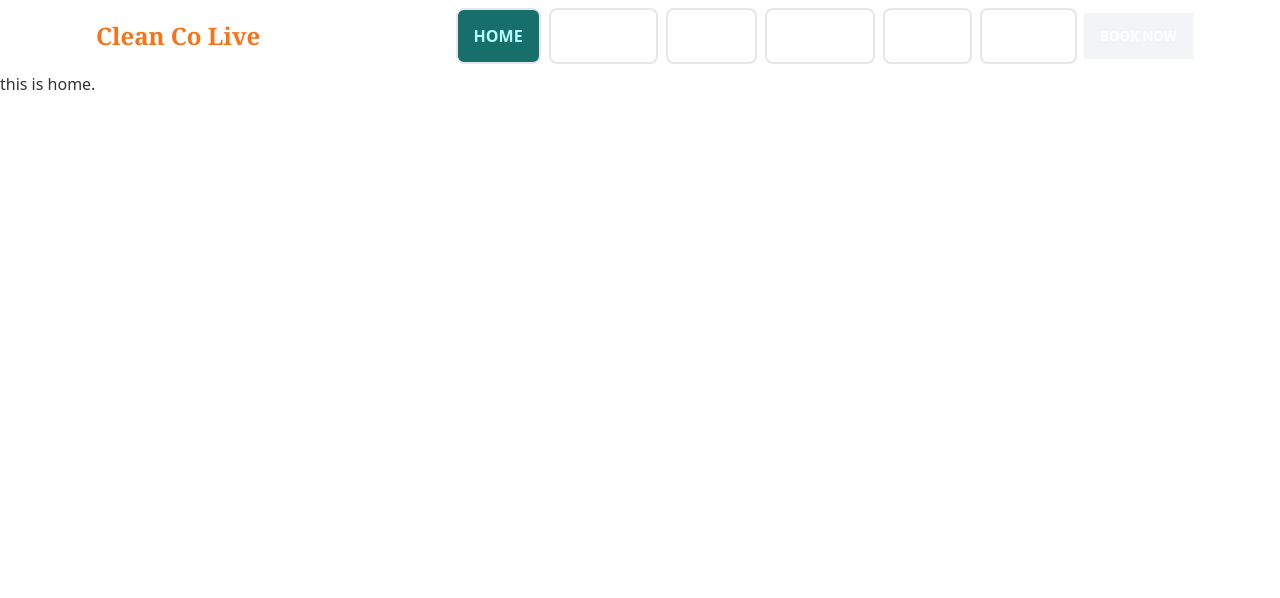
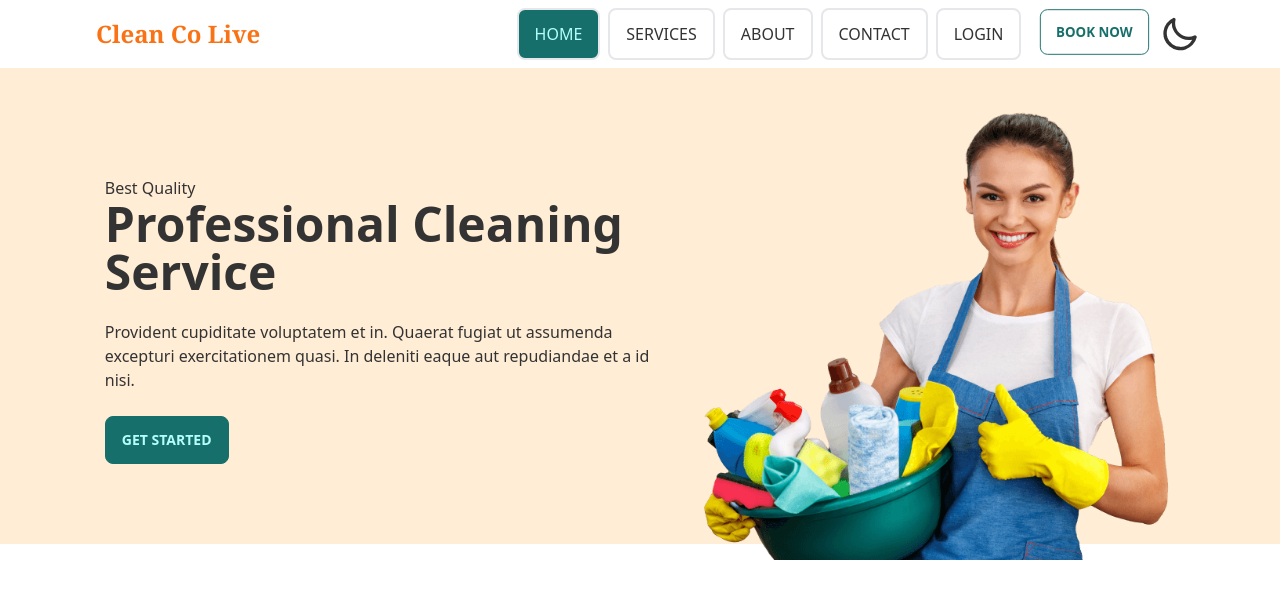
Before and after one commit to SantoSaha508/clen-full-project-, a React (Create React App) app: page / in a window 1280 px wide. Shown: the top 598 px of the page. Built offline with nearby package versions, Linux system fonts and the light colour scheme.

Commit message:
add landing in home

```diff
--- a/package.json
+++ b/package.json
@@ -11,6 +11,7 @@
     "react-dom": "^18.2.0",
     "react-router-dom": "^6.3.0",
     "react-scripts": "5.0.1",
+    "theme-change": "^2.0.2",
     "web-vitals": "^2.1.4"
   },
   "scripts": {
--- a/public/index.html
+++ b/public/index.html
@@ -1,5 +1,5 @@
 <!DOCTYPE html>
-<html lang="en" data-theme="light">
+<html lang="en">
   <head>
     <meta charset="utf-8" />
     <link rel="icon" href="%PUBLIC_URL%/favicon.ico" />
@@ -39,5 +39,6 @@
       To begin the development, run `npm start` or `yarn start`.
       To create a production bundle, use `npm run build` or `yarn build`.
     -->
+    <script src="https://cdn.jsdelivr.net/npm/theme-change@2.0.2/index.js"></script>
   </body>
 </html>
--- a/src/App.js
+++ b/src/App.js
@@ -1,24 +1,26 @@
 import { Routes, Route } from 'react-router-dom';
 import './App.css';
 import Navbar from './components/Navbar';
-import About from './pages/About';
-import Contact from './pages/Contact';
-import Home from './pages/Home';
-import Login from './pages/Login';
-import Services from './pages/Services';
-import SignUp from './pages/SignUp';
+import {publicRoute} from './routes/publicRoute'
+
+
 
 function App() {
   return (
     <div>
       <Navbar>
         <Routes>
-          <Route path="/" element={<Home></Home>}></Route>
+          {/* <Route path="/" element={<Home></Home>}></Route>
           <Route path="/services" element={<Services></Services>}></Route>
           <Route path="/about" element={<About></About>}></Route>
           <Route path="/contact" element={<Contact></Contact>}></Route>
           <Route path="/login" element={<Login></Login>}></Route>
-          <Route path="/signup" element={<SignUp></SignUp>}></Route>
+          <Route path="/signup" element={<SignUp></SignUp>}></Route> */}
+          {
+            publicRoute.map(({ path, Component }, index) => (
+              <Route key={index} path={path} element={<Component></Component>}
+              />))
+          }
         </Routes>
       </Navbar>
 
--- a/src/components/Navbar.js
+++ b/src/components/Navbar.js
@@ -2,56 +2,78 @@ import React from 'react';
 import { Link, NavLink } from "react-router-dom";
 
 const Navbar = ({ children }) => {
+    const clickedd = () => {
+        console.log("clicked");
+    }
     return (
-        <div class="drawer drawer-end">
-            <input id="my-drawer-3" type="checkbox" class="drawer-toggle" />
-            <div class="drawer-content flex flex-col">
+        <div className="drawer drawer-end">
+            <input id="my-drawer-3" type="checkbox" className="drawer-toggle" />
+            <div className="drawer-content flex flex-col">
                 {/* <!-- Navbar --> */}
-                <div class="w-full navbar  px-20">
-                    <div class="flex-1 px-2 mx-2 font-serif font-bold text-2xl text-orange-500">Clean Co Live</div>
-                    <div class="flex-none lg:hidden">
-                        <label for="my-drawer-3" class="btn btn-square btn-ghost">
-                            <svg xmlns="http://www.w3.org/2000/svg" fill="none" viewBox="0 0 24 24" class="inline-block w-6 h-6 stroke-current"><path stroke-linecap="round" stroke-linejoin="round" stroke-width="2" d="M4 6h16M4 12h16M4 18h16"></path></svg>
+                <div className="w-full navbar bg-base-100 fixed top-0 z-50 lg:px-20">
+                    <div className="flex-1 px-2 mx-2 font-serif font-bold text-2xl text-orange-500">Clean Co Live
+                    </div>
+
+                    <div className="flex-none lg:hidden">
+                        <label htmlFor="my-drawer-3" className="btn btn-square btn-ghost">
+                            <svg xmlns="http://www.w3.org/2000/svg" fill="none" viewBox="0 0 24 24" className="inline-block w-6 h-6 stroke-current"><path strokeLinecap="round" strokeLinejoin="round" strokeWidth="2" d="M4 6h16M4 12h16M4 18h16"></path></svg>
                         </label>
                     </div>
 
-                    <div class="flex-none hidden lg:block">
-                        <ul class="text-black font-bold menu menu-horizontal text-white">
+                    <div className="flex-none hidden lg:block">
+                        <ul className=" menu menu-horizontal">
                             {/* <!-- Navbar menu content here --> */}
-                            <li><NavLink to="/" className='rounded-lg mx-2 border-2'>HOME</NavLink></li>
-                            <li dropdown dropdown-hover dropdown-end><NavLink to="/services" className='rounded-lg border-2'>SERVICES</NavLink>
+                            <li><NavLink to="/" className='rounded-lg mx-2 border-2 '>HOME</NavLink></li>
+                            <li><NavLink to="/services" className='rounded-lg border-2'>SERVICES</NavLink>
                             </li>
                             <li><NavLink to="/about" className='rounded-lg  mx-2 border-2'>ABOUT</NavLink></li>
-                            <li><NavLink to="/contact" className='rounded-lg border-2 '>CONTACT</NavLink></li>
+                            <li><NavLink to="/contact" className='rounded-lg border-2'>CONTACT</NavLink></li>
                             <li><NavLink to="/login" className='rounded-lg  mx-2 border-2'>LOGIN</NavLink></li>
-                            <li><NavLink to="/signup" className='rounded-lg border-2 '>SIGNUP</NavLink></li>
-                            <li>
-                                <label tabindex="0" class="btn m-1">Book Now</label>
-                                <ul tabindex="0" class="dropdown-content menu p-2 shadow bg-base-100 rounded-box w-52">
+
+                            <li className="dropdown dropdown-hover dropdown-end mx-2">
+                                <label tabIndex="0" className="btn btn-primary rounded-lg btn-outline ">Book Now</label>
+                                <ul tabIndex="0" className="dropdown-content menu p-2 shadow bg-base-100 rounded-box w-52">
                                     <li><a>Item 1</a></li>
                                     <li><a>Item 2</a></li>
                                 </ul>
                             </li>
+                            {/* <li>
+                                <button onClick={clickedd} data-toggle-theme="dark,light">Theme</button>
+
+                            </li> */}
+                            <label  className="swap swap-rotate">
+
+                                {/* <!-- this hidden checkbox controls the state --> */}
+                                <input type="checkbox" data-toggle-theme="dark,light"/>
+
+                                {/* <!-- sun icon --> */}
+                                <svg className="swap-on fill-current w-10 h-10" xmlns="http://www.w3.org/2000/svg" viewBox="0 0 24 24"><path d="M5.64,17l-.71.71a1,1,0,0,0,0,1.41,1,1,0,0,0,1.41,0l.71-.71A1,1,0,0,0,5.64,17ZM5,12a1,1,0,0,0-1-1H3a1,1,0,0,0,0,2H4A1,1,0,0,0,5,12Zm7-7a1,1,0,0,0,1-1V3a1,1,0,0,0-2,0V4A1,1,0,0,0,12,5ZM5.64,7.05a1,1,0,0,0,.7.29,1,1,0,0,0,.71-.29,1,1,0,0,0,0-1.41l-.71-.71A1,1,0,0,0,4.93,6.34Zm12,.29a1,1,0,0,0,.7-.29l.71-.71a1,1,0,1,0-1.41-1.41L17,5.64a1,1,0,0,0,0,1.41A1,1,0,0,0,17.66,7.34ZM21,11H20a1,1,0,0,0,0,2h1a1,1,0,0,0,0-2Zm-9,8a1,1,0,0,0-1,1v1a1,1,0,0,0,2,0V20A1,1,0,0,0,12,19ZM18.36,17A1,1,0,0,0,17,18.36l.71.71a1,1,0,0,0,1.41,0,1,1,0,0,0,0-1.41ZM12,6.5A5.5,5.5,0,1,0,17.5,12,5.51,5.51,0,0,0,12,6.5Zm0,9A3.5,3.5,0,1,1,15.5,12,3.5,3.5,0,0,1,12,15.5Z" /></svg>
+
+                                {/* <!-- moon icon --> */}
+                                <svg className="swap-off fill-current w-10 h-10" xmlns="http://www.w3.org/2000/svg" viewBox="0 0 24 24"><path d="M21.64,13a1,1,0,0,0-1.05-.14,8.05,8.05,0,0,1-3.37.73A8.15,8.15,0,0,1,9.08,5.49a8.59,8.59,0,0,1,.25-2A1,1,0,0,0,8,2.36,10.14,10.14,0,1,0,22,14.05,1,1,0,0,0,21.64,13Zm-9.5,6.69A8.14,8.14,0,0,1,7.08,5.22v.27A10.15,10.15,0,0,0,17.22,15.63a9.79,9.79,0,0,0,2.1-.22A8.11,8.11,0,0,1,12.14,19.73Z" /></svg>
+
+                            </label>
                         </ul>
                     </div>
                 </div>
                 {/* <!-- Page content here  --> */}
                 {children}
             </div>
-            <div class="drawer-side">
-                <label for="my-drawer-3" class="drawer-overlay"></label>
-                <ul class="menu p-4 overflow-y-auto w-80 bg-base-100">
+            <div className="drawer-side">
+                <label htmlFor="my-drawer-3" className="drawer-overlay"></label>
+                <ul className="menu p-4 overflow-y-auto w-80 bg-base-100">
                     {/* <!-- Sidebar content here --> */}
                     <li><NavLink to="/" >HOME</NavLink></li>
                     <li><NavLink to="/services" >SERVICES</NavLink></li>
                     <li><NavLink to="/about" >ABOUT</NavLink></li>
                     <li><NavLink to="/contact" >CONTACT</NavLink></li>
                     <li><NavLink to="/login" >LOGIN</NavLink></li>
-                    <li><NavLink to="/signup" >SIGNUP</NavLink></li>
 
                 </ul>
 
             </div>
+
+
         </div>
     );
 };
--- a/src/index.js
+++ b/src/index.js
@@ -4,6 +4,7 @@ import './index.css';
 import App from './App';
 import reportWebVitals from './reportWebVitals';
 import { BrowserRouter } from 'react-router-dom';
+
 
 const root = ReactDOM.createRoot(document.getElementById('root'));
 root.render(
--- a/src/pages/Home.js
+++ b/src/pages/Home/Home.js
@@ -1,9 +1,10 @@
 import React from 'react';
+import Landing from './Landing';
 
 const Home = () => {
     return (
         <div>
-            <h2>this is home.</h2>
+            <Landing></Landing>
         </div>
     );
 };
--- /dev/null
+++ b/src/pages/Home/Landing.js
@@ -0,0 +1,23 @@
+import React from 'react';
+import bgImg from '../../assets/images/bucketgirl.png';
+
+const Landing = () => {
+    return (
+        <div class="hero h-[60vh] bg-accent mt-16">
+            <div class="hero-content flex-col lg:flex-row ">
+
+                <div>
+                    <p>Best Quality</p>
+                    <h1 class="text-5xl font-bold">Professional Cleaning <br /> Service</h1>
+                    <p class="py-6 max-w-xl">Provident cupiditate voluptatem et in. Quaerat fugiat ut assumenda excepturi exercitationem quasi. In deleniti eaque aut repudiandae et a id nisi.</p>
+                    <button class="btn btn-primary">GET STARTED</button>
+                </div>
+                <div className='h-[60vh]'>
+                    <img src={bgImg} class="h-full" alt='' />
+                </div>
+            </div>
+        </div>
+    );
+};
+
+export default Landing;
--- /dev/null
+++ b/src/routes/publicRoute.js
@@ -0,0 +1,14 @@
+import Home from '../pages/Home/Home';
+import About from '../pages/About';
+import Services from '../pages/Services';
+import Contact from '../pages/Contact';
+import Login from '../pages/Login';
+
+
+export const publicRoute = [
+    { path: "/", name: "Home", Component: Home },
+    { path: "/about", name: "About", Component: About },
+    { path: "/services", name: "Services", Component: Services },
+    { path: "/contact", name: "Contact", Component: Contact },
+    { path: "/login", name: "Login", Component: Login }
+  ]
--- a/tailwind.config.js
+++ b/tailwind.config.js
@@ -1,32 +1,23 @@
-/** @type {import('tailwindcss').Config} */
 module.exports = {
   content: [
-    "./src/**/*.{js,jsx,ts,tsx}",
-  ],
+    "./src/**/*.{js,jsx,ts,tsx}"],
+
   daisyui: {
     themes: [
       {
-        mytheme: {
-
+        light: {
           "primary": "#176F6B",
-
           "secondary": "#FFC000",
-
           "accent": "#FFEDD5",
-
           "neutral": "#F3F4F6",
-
           "base-100": "#FFFFFF",
-
           "info": "#98A8DD",
-
           "success": "#1BBB70",
-
           "warning": "#DF7E07",
-
           "error": "#FA5C5C",
         },
       },
+      "dark",
     ],
   },
   plugins: [require("daisyui")],
```
Also changed, not shown: src/assets/images/bucketgirl.png (added), 1 other file (tests, documents, lock files or other folders).
